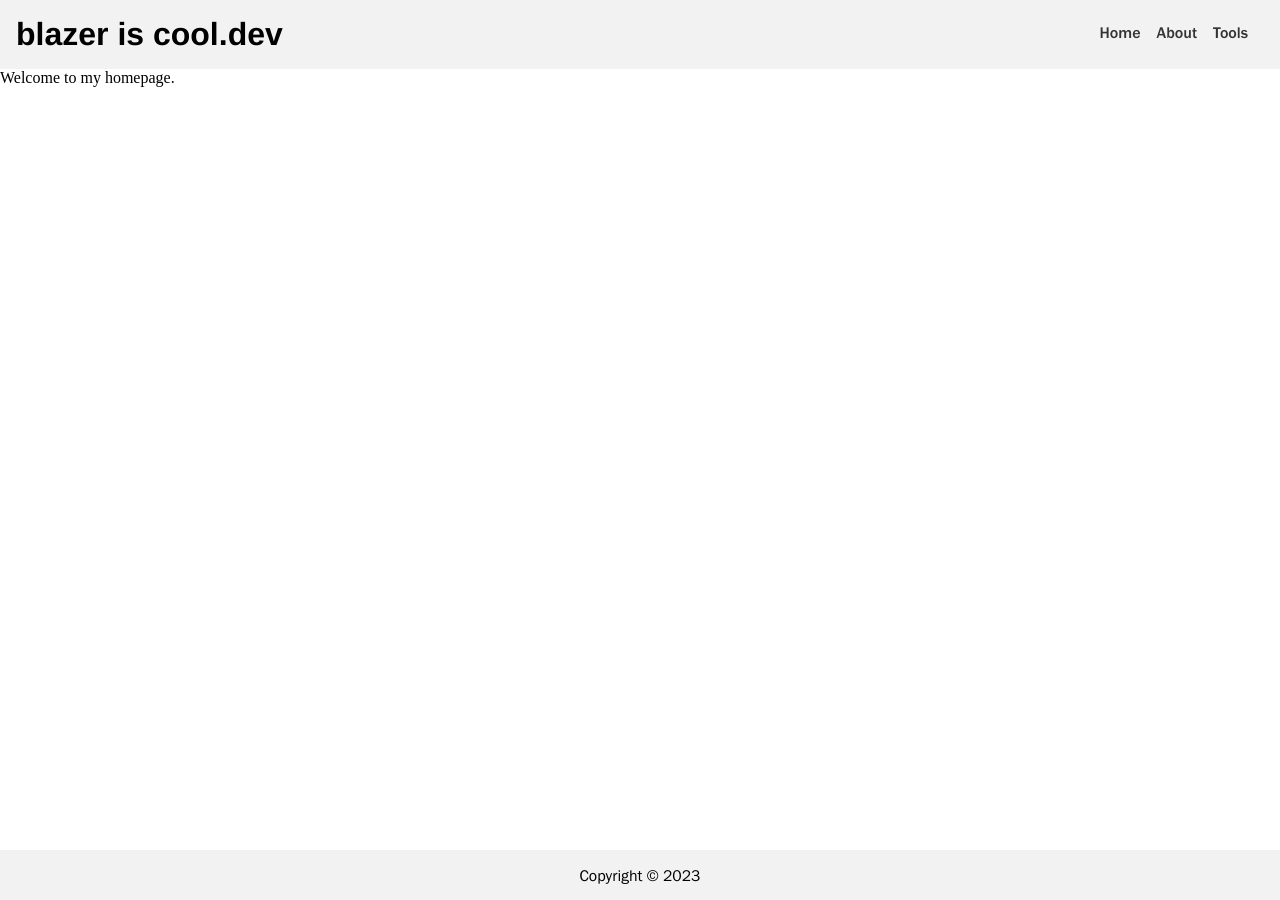
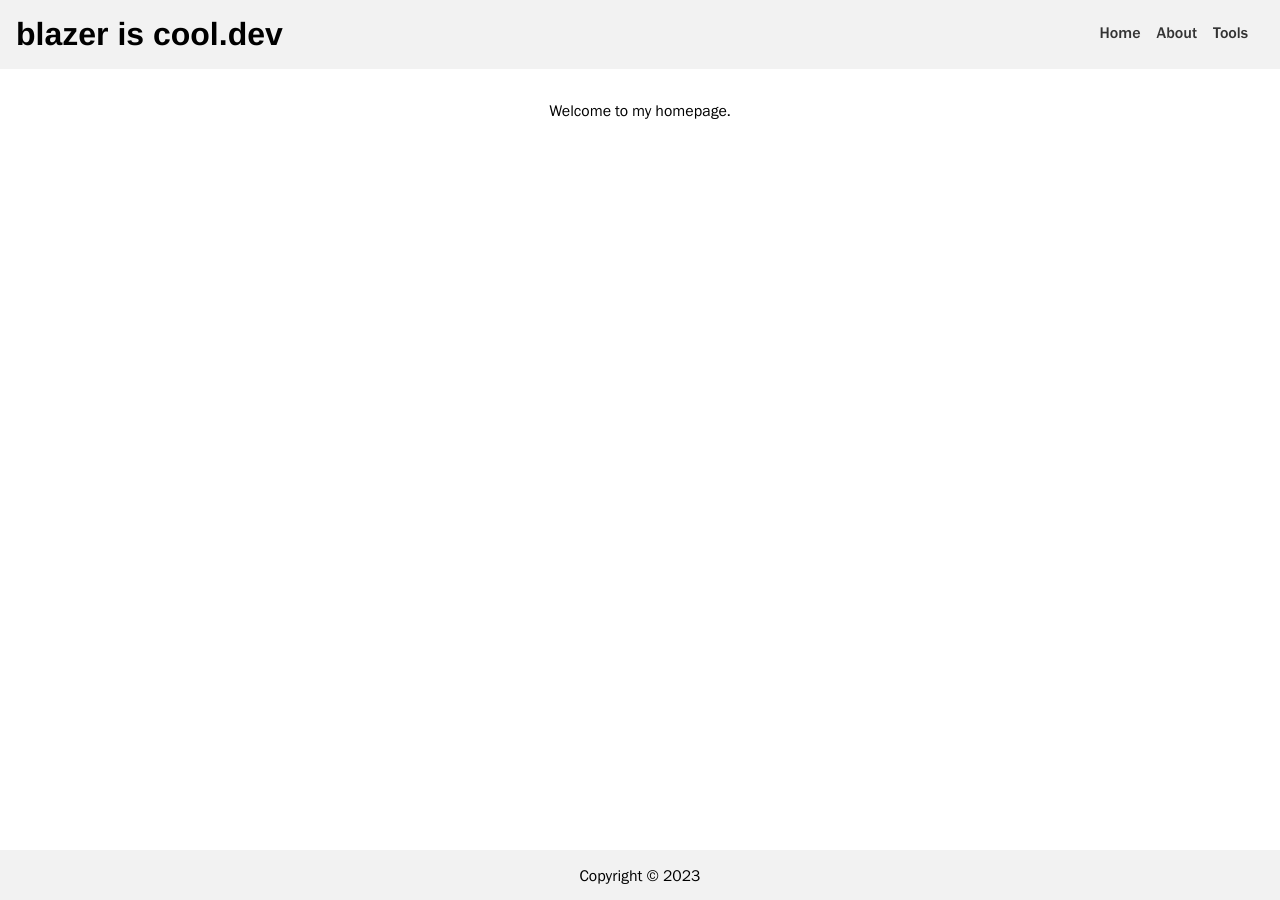
Before and after one commit to Blazer9001/blazer9001.github.io, a Jekyll site: the page built from index.md, in a window 1280 px wide. Built offline with Jekyll 4.4.1, drawn with Linux system fonts in a browser that asks for light colours.

Commit message:
make content main

```diff
--- a/_layouts/default.html
+++ b/_layouts/default.html
@@ -19,9 +19,9 @@
             </ul>
         </nav>
     </header>
-    <div class="content">
+    <main>
         {{ content }}
-    </div>
+    </main>
     <footer>
         <p>Copyright © 2023</p>
     </footer>
```
